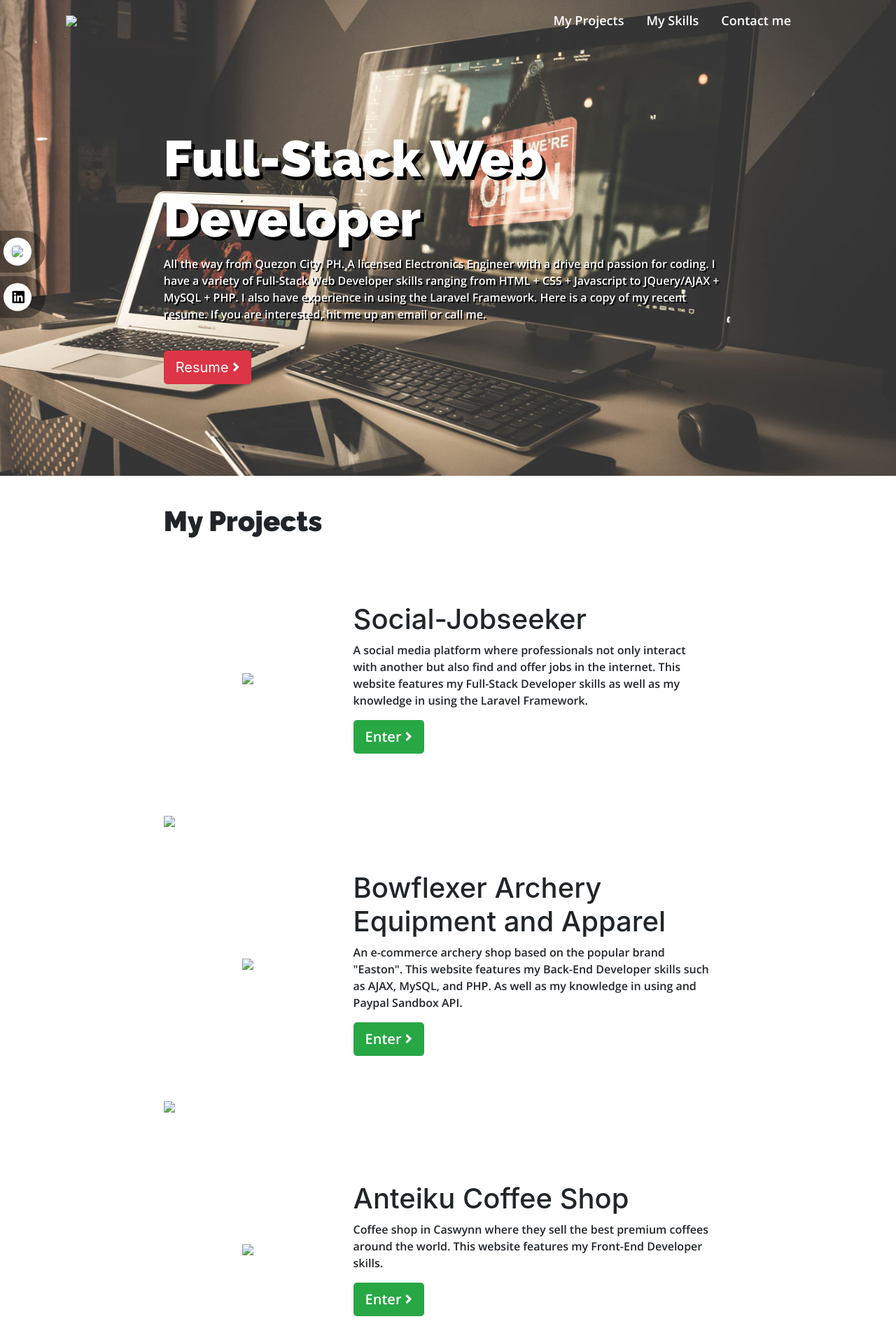
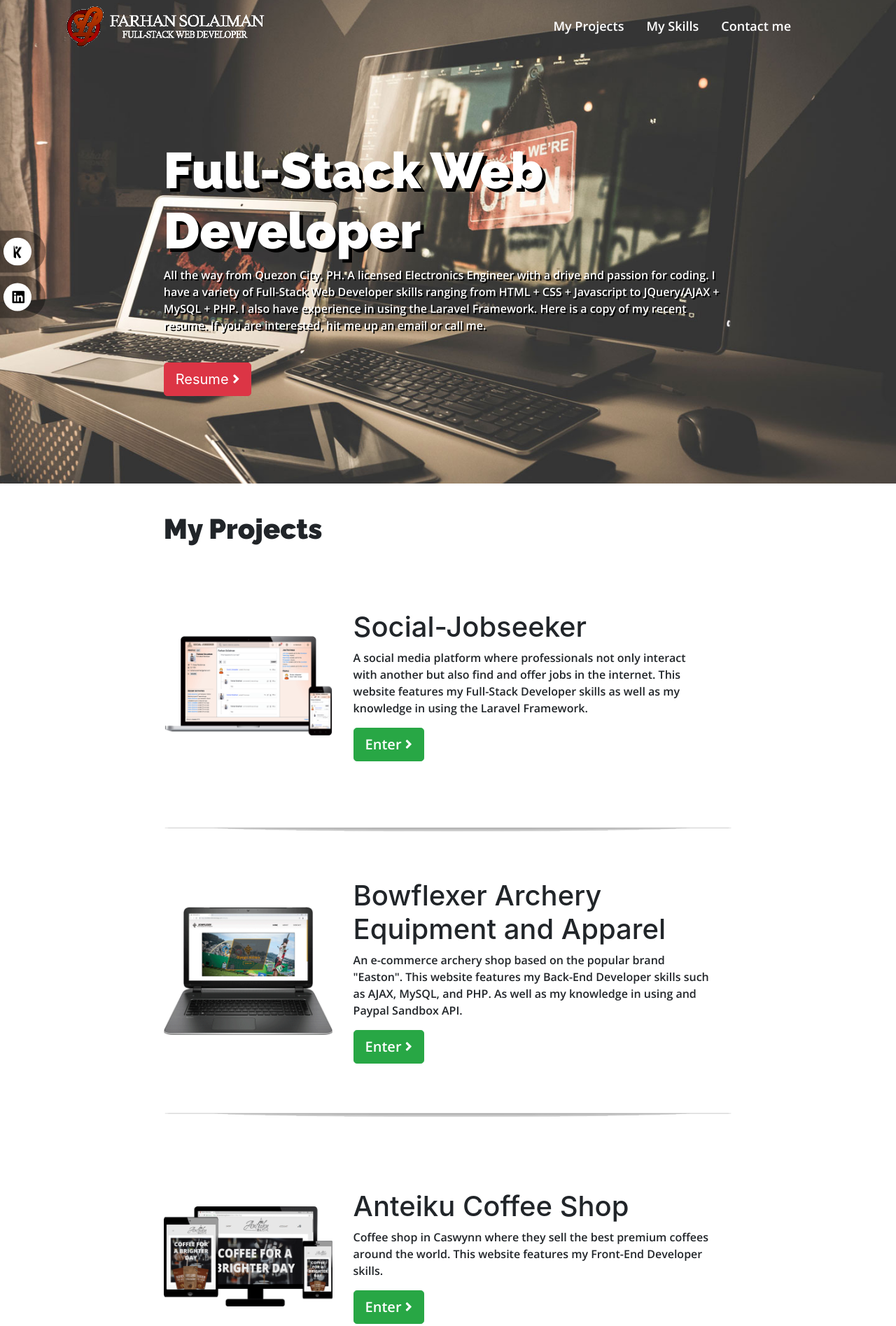
Before and after one commit to FarhanSolaiman/developer-portfolio, a plain HTML site: page index.html in a window 1280 px wide. Shown: the top 1895 px of the page at 70% size. Drawn offline with nearby package versions, Linux system fonts and the light colour scheme; files that its build step writes are made by us from their sources; files whose address does not match are found by name.

Commit message:
Update index.html

```diff
--- a/index.html
+++ b/index.html
@@ -6,15 +6,14 @@
 		<meta charset="utf-8">
 		<meta name="viewport" content="width=device-width, initial-scale=1.0, user-scalable=no">
 		<meta http-equiv="X-UA-Compatible" content="IE=edge">
-		<meta name="csrf-token" content="{{ csrf_token() }}">
 
 		<title>Farhan Solaiman</title>
 
 		<!-- external css -->
-		<link rel="stylesheet" type="text/css" href="/css/style.css">
+		<link rel="stylesheet" type="text/css" href="assets/css/style.css">
 
 		<!-- external bootstrap -->
-		<link rel="stylesheet" type="text/css" href="/css/bootstrap.min.css">
+		<link rel="stylesheet" type="text/css" href="assets/css/bootstrap.min.css">
 
 		<!-- googlefonts -->
 		<link href="https://fonts.googleapis.com/css?family=Open+Sans:600|Raleway:900" rel="stylesheet">
@@ -22,10 +21,10 @@
 
 		<!-- fontawesome -->
 		<link rel="stylesheet" href="https://use.fontawesome.com/releases/v5.1.0/css/all.css" integrity="sha384-lKuwvrZot6UHsBSfcMvOkWwlCMgc0TaWr+30HWe3a4ltaBwTZhyTEggF5tJv8tbt" crossorigin="anonymous">
-		<link rel="stylesheet" href="/css/icofont.css">
+		<link rel="stylesheet" href="assets/css/icofont.css">
 
 		<!-- favicon -->
-		<link rel="icon" href="/images/logo.png" type="image/x-icon">
+		<link rel="icon" href="assets/images/logo.png" type="image/x-icon">
 
 	</head>
 
@@ -35,7 +34,7 @@
 
 		<nav class="social">
 	        <ul>
-	            <li><a href="https://kalibrr.com/referral/signup?ref=referrals-social-share-copy-1656425&ref_uid=1656425&ref_src=cp" target="_blank">Kalibrr <img src="/images/kalibrr.png"></a></li>
+	            <li><a href="https://kalibrr.com/referral/signup?ref=referrals-social-share-copy-1656425&ref_uid=1656425&ref_src=cp" target="_blank">Kalibrr <img src="assets/images/kalibrr.png"></a></li>
 	            <li><a href="https://www.linkedin.com/in/hanngbayan" target="_blank">LinkedIn <i class="fab fa-linkedin"></i></a></li>
 	        </ul>
 	    </nav> <!-- end of nav -->
@@ -44,7 +43,7 @@
 		<div class="container-fluid" id="first">
 			<nav class="navbar navbar-expand-lg navbar-dark bg-transparent">
 				<div class="container-fluid ml-5">
-					<img src="/images/top.png" id="top">
+					<img src="assets/images/top.png" id="top">
 					<button class="navbar-toggler" type="button" data-toggle="collapse" data-target="#navbarNav">
 						<span class="navbar-toggler-icon"></span>
 					</button>
@@ -80,7 +79,7 @@
 				<div class="cont">
 					<div class="row cont1">
 						<div class="col-lg-4 pic">
-							<a href="https://socialjobseeker.000webhostapp.com/" target="_blank"><img src="/images/social-jobseeker.png"></a>
+							<a href="https://socialjobseeker.000webhostapp.com/" target="_blank"><img src="assets/images/social-jobseeker.png"></a>
 						</div>
 						<div class="col-lg-8 desc">
 							<h1>Social-Jobseeker</h1>
@@ -90,12 +89,12 @@
 					</div>
 				</div> <!-- end of capstone 3 -->
 
-				<img src="/images/break.png">
+				<img src="assets/images/break.png">
 
 				<div class="cont">
 					<div class="row cont1">
 						<div class="col-lg-4 pic">
-							<a href="https://Bowflexer.000webhostapp.com/index.php" target="_blank"><img src="/images/bowflexer.png"></a>
+							<a href="https://Bowflexer.000webhostapp.com/index.php" target="_blank"><img src="assets/images/bowflexer.png"></a>
 						</div>
 						<div class="col-lg-8 desc">
 							<h1>Bowflexer Archery Equipment and Apparel</h1>
@@ -105,12 +104,12 @@
 					</div>
 				</div> <!-- end of project 1 -->
 
-				<img src="/images/break.png">
+				<img src="assets/images/break.png">
 
 				<div class="cont">
 					<div class="row cont1">
 						<div class="col-lg-4 pic">
-							<a href="https://farhansolaiman.github.io/Anteiku-Coffee-Shop/index.html" target="_blank"><img src="/images/port1.png"></a>
+							<a href="https://farhansolaiman.github.io/Anteiku-Coffee-Shop/index.html" target="_blank"><img src="assets/images/port1.png"></a>
 						</div>
 						<div class="col-lg-8 desc">
 							<h1>Anteiku Coffee Shop</h1>
@@ -120,12 +119,12 @@
 					</div>
 				</div> <!-- end of project 2 -->
 
-				<img src="/images/break.png">
+				<img src="assets/images/break.png">
 
 				<div class="cont">
 					<div class="row cont1">
 						<div class="col-lg-4 pic">
-							<a href="https://farhansolaiman.github.io/Bold-and-Black-Landing/index.html" target="_blank"><img src="/images/tan.png"></a>
+							<a href="https://farhansolaiman.github.io/Bold-and-Black-Landing/index.html" target="_blank"><img src="assets/images/tan.png"></a>
 						</div>
 						<div class="col-lg-8 desc">
 							<h1>Tan Nan Wine Bar and Kitchen</h1>
@@ -135,7 +134,7 @@
 					</div>
 				</div> <!-- end of project 3 -->
 
-				<img src="/images/break.png" id="skills">
+				<img src="assets/images/break.png" id="skills">
 
 				<div class="box3">
 					<h1>MY WEB DEVELOPER SKILLS</h1>
@@ -216,7 +215,7 @@
 				</div> <!-- end of map -->
 
 				<div class="contact mb-3">
-					<img src="/images/me.jpg">
+					<img src="assets/images/me.jpg">
 					<h2>CONTACT ME</h2>
 					<p id="success"></p>
 						<div class="row">
```
